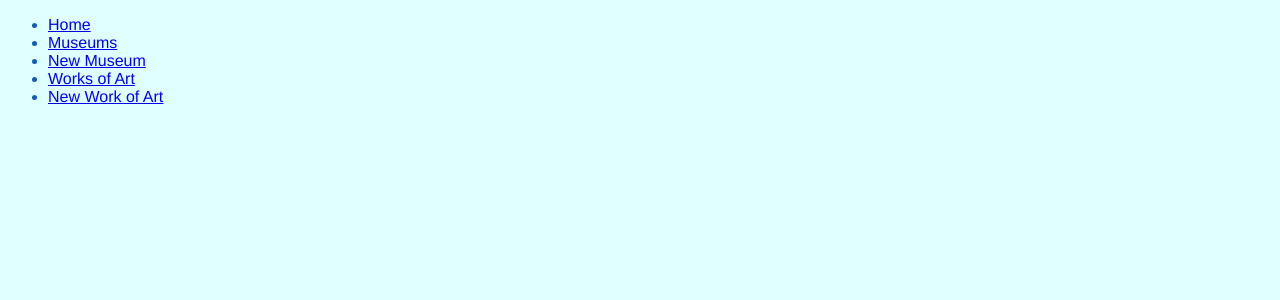
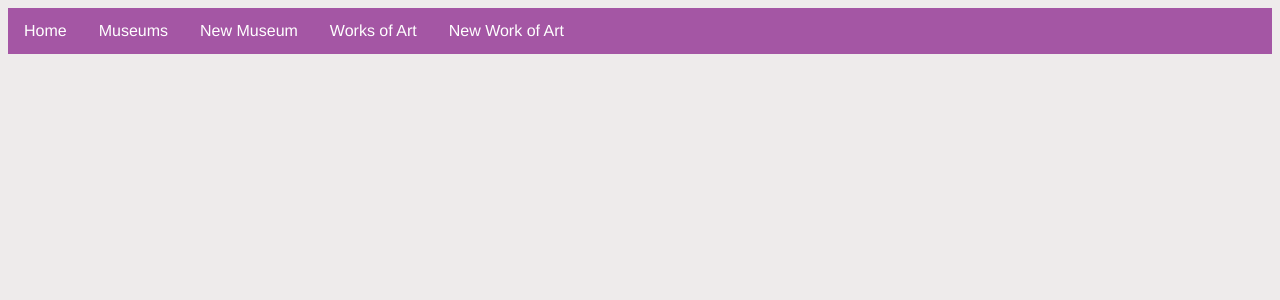
Before and after one commit to M4RC1N76/museums_works_homework, a Python web app: template templates/base.html in a window 1280 px wide. Shown: the top 300 px of the page. Run offline with Jinja, Linux system fonts and the light colour scheme; the template is opened without the code that fills it, so the values that code supplies are empty.

Commit message:
final version

```diff
--- a/static/style.css
+++ b/static/style.css
@@ -1,6 +1,39 @@
 body{
   font-family: "Helvetica", arial, sans-serif; font-size: 16px;
-  background-color: lightcyan;
-  color: rgb(16, 92, 180);
+  background-color: rgb(238, 235, 235);
+  color: black;
 
 }
+
+ul {
+  list-style-type: none;
+  margin: 0;
+  padding: 0;
+  overflow: hidden;
+  background-color: rgb(164, 86, 164);
+}
+
+li {
+  float: left;
+}
+
+li a {
+  display: block;
+  color: white;
+  text-align: center;
+  padding: 14px 16px;
+  text-decoration: none;
+}
+/* Change the link color to #111 (black) on hover */
+li a:hover {
+  background-color: #111;
+}
+
+form {
+  display: flexbox;
+}
+
+section {
+text-align: center;
+margin: 30px;
+}
--- a/templates/base.html
+++ b/templates/base.html
@@ -21,8 +21,10 @@
     </nav>
   </header>
   <div class="container">
+    <section>
     {% block content %}
     {% endblock %}
+    </section>
   </div>
 
   {%block home%}
```
Also changed, not shown: controllers/works_controller.py (+5 -3 lines), repositories/work_repository.py (+7 -2 lines).
